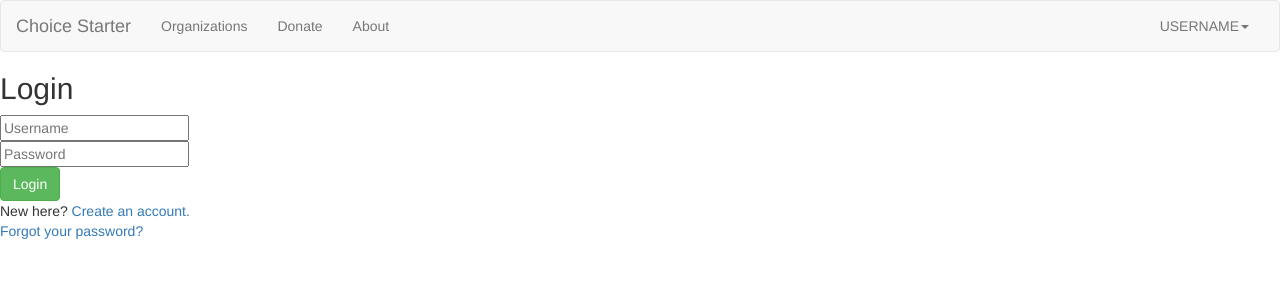
After one commit to mackenziekira/choicestarter, a Flask app: page /login in a window 1280 px wide. The commit adds this page. Shown: the top 300 px of the page. Run offline with Flask 2, Linux system fonts and the light colour scheme; some libraries are stand-ins or nearby versions.

Commit message:
login contd

```diff
--- a/model.py
+++ b/model.py
@@ -5,7 +5,6 @@ from werkzeug.security import generate_password_hash, check_password_hash
 from datetime import datetime
 
 db = SQLAlchemy()
-
 
 
 ############################################################################
@@ -19,12 +18,14 @@ class User(db.Model):
     password = db.Column('password' , db.String(250))
     email = db.Column('email', db.String(50), unique=True , index=True)
     registered_on = db.Column('registered_on', db.DateTime)
+    role = db.Column('role' , db.String(250))
 
     def __init__(self, username, password, email):
         self.username = username
         self.set_password(password)
         self.email = email
         self.registered_on = datetime.utcnow()
+        self.role = role
 
     def set_password(self , password):
         self.password = generate_password_hash(password)
--- a/requirements.txt
+++ b/requirements.txt
@@ -4,6 +4,7 @@ click==6.7
 Flask==0.12
 Flask-DebugToolbar==0.10.1
 itsdangerous==0.24
+Flask-Login==0.4.0
 Flask-SQLAlchemy==2.1
 #Jinja==1.2
 Jinja2==2.9.5
--- a/server.py
+++ b/server.py
@@ -1,5 +1,5 @@
 from jinja2 import StrictUndefined
-from flask import Flask, jsonify, render_template, redirect, request, flash, session
+from flask import Flask, jsonify, render_template, redirect, request, flash, session, g
 from flask_debugtoolbar import DebugToolbarExtension
 from flask_login import LoginManager, login_user, logout_user, current_user, login_required
 from model import db, connect_to_db
@@ -22,6 +22,75 @@ def index():
     return render_template("landingpage.html")
 
 
+@app.route('/about')
+def about():
+    return render_template("about.html")
+
+
+@app.route('/organizations')
+def organizations():
+    return render_template("organizations.html")
+
+
+@app.route('/donate')
+def donate():
+    return render_template("donate.html")
+
+
+@app.route('/account')
+@login_required
+def account():
+    return render_template("account.html")
+
+
+@app.route('/login', methods=['GET','POST'])
+def login():
+    if request.method == 'GET':
+        return render_template('login.html')
+    # POST request, trying to login
+    username = request.form['username']
+    password = request.form['password']
+    registered_user = User.query.filter(User.username == username).first()
+    if registered_user is None:
+        return redirect(url_for('login'))
+    if not registered_user.check_password(password):
+        return redirect(url_for('login'))
+    login_user(registered_user, remember=False)
+    return redirect(request.args.get('next') or url_for('index'))
+
+
+@app.route('/logout')
+@login_required
+def logout():
+    logout_user()
+    return redirect(url_for('index'))
+
+
+@app.route('/register' , methods=['GET','POST'])
+def register():
+    if request.method == 'GET':
+        return render_template('register.html')
+    # Post request
+    existing_user = User.query.filter(User.username == request.form['username']).first()
+    if existing_user:
+        message = "Sorry, that username is already taken."
+        return render_template('register.html', message=message)
+    user = User(request.form['username'], request.form['password'], request.form['email'])
+    db.session.add(user)
+    db.session.commit()
+    login_user(user, remember=False)
+    return redirect(url_for('index'))
+
+
+@login_manager.user_loader
+def load_user(id):
+    return User.query.get(int(id))
+
+@app.before_request
+def before_request():
+    g.user = current_user
+
+
 if __name__ == "__main__":
     # We have to set debug=True here, since it has to be True at the
     # point that we invoke the DebugToolbarExtension
@@ -35,7 +104,6 @@ if __name__ == "__main__":
     # Required to use Flask sessions and the debug toolbar
     app.secret_key = SECRET_KEY
 
-
     app.jinja_env.auto_reload = True
     connect_to_db(app, os.environ.get("DATABASE_URL"))
 
--- a/templates/base.html
+++ b/templates/base.html
@@ -22,25 +22,24 @@
           <span class="icon-bar"></span>
           <span class="icon-bar"></span>
         </button>
-        <a class="navbar-brand" href="/">Poetry Project</a>
+        <a class="navbar-brand" href="{{ url_for('index') }}">Choice Starter</a>
       </div>
 
       <!-- Collect the nav links, forms, and other content for toggling -->
       <div class="collapse navbar-collapse" id="bs-example-navbar-collapse-1">
         <ul class="nav navbar-nav">
-          <li><a href="/">Search<span class="sr-only">(current)</span></a></li>
-          <li><a href="/authors">Authors</a></li>
-          <li><a href="/subjects">Subjects</a></li>
+          <li><a href="{{ url_for('organizations') }}">Organizations</a></li>
+          <li><a href="{{ url_for('donate') }}">Donate</a></li>
+          <li><a href="{{ url_for('about') }}">About</a></li>
         </ul>
         <ul class="nav navbar-nav navbar-right">
           <li class="dropdown">
-            <a href="#" class="dropdown-toggle" data-toggle="dropdown" role="button" aria-haspopup="true" aria-expanded="false">Analyses <span class="caret"></span></a>
+            <a href="#" class="dropdown-toggle" data-toggle="dropdown" role="button" aria-haspopup="true" aria-expanded="false">USERNAME<span class="caret"></span></a>
             <ul class="dropdown-menu">
-              <li><a href="/lda">Latent Dirichlet Allocation</a></li>
-              <li><a href="/kmeans">KMeans</a></li>
+              <li><a href="{{ url_for('account') }}">Account</a></li>
+              <li><a href="{{ url_for('logout') }}">Logout</a></li>
             </ul>
           </li>
-          <li><a href="/about">About</a></li>
         </ul>
       </div><!-- /.navbar-collapse -->
     </div><!-- /.container-fluid -->
--- /dev/null
+++ b/templates/login.html
@@ -0,0 +1,42 @@
+{% extends "base.html" %}
+{% block content %}
+
+<div id="form-page">
+
+  <form id="login" action="" method=post class="form-horizontal">
+    <h2>Login</h2>
+    <div class="control-group">
+        <div class="controls">
+          <input type="text" id="username" name="username" class="input-xlarge"
+            placeholder="Username" required>
+        </div>
+    </div>
+
+    <div class="control-group">
+        <div class="controls">
+          <input type="password" id="password" name="password" class="input-xlarge"
+            placeholder="Password" required>
+        </div>
+    </div>
+
+    <div class="control-group">
+        <div class="controls">
+          <button type="submit" class="btn btn-success">Login</button>
+        </div>
+    </div>
+  </form>
+
+  <div id="login-links" class="control-group">
+      <div class="controls">
+        <div class="link">
+          New here? <a href="{{ url_for('register') }}">Create an account.</a>
+        </div>
+        <div class="link">
+          <a href="{{ url_for('forgot_password') }}">Forgot your password?</a>
+        </div>
+      </div>
+  </div>
+
+</div>
+
+{% endblock %}
```
Also changed, not shown: create_db.py (added, +8 -0 lines), templates/forgot_password.html (added, +23 -0 lines), templates/register.html (added, +46 -0 lines), 1 other file.
